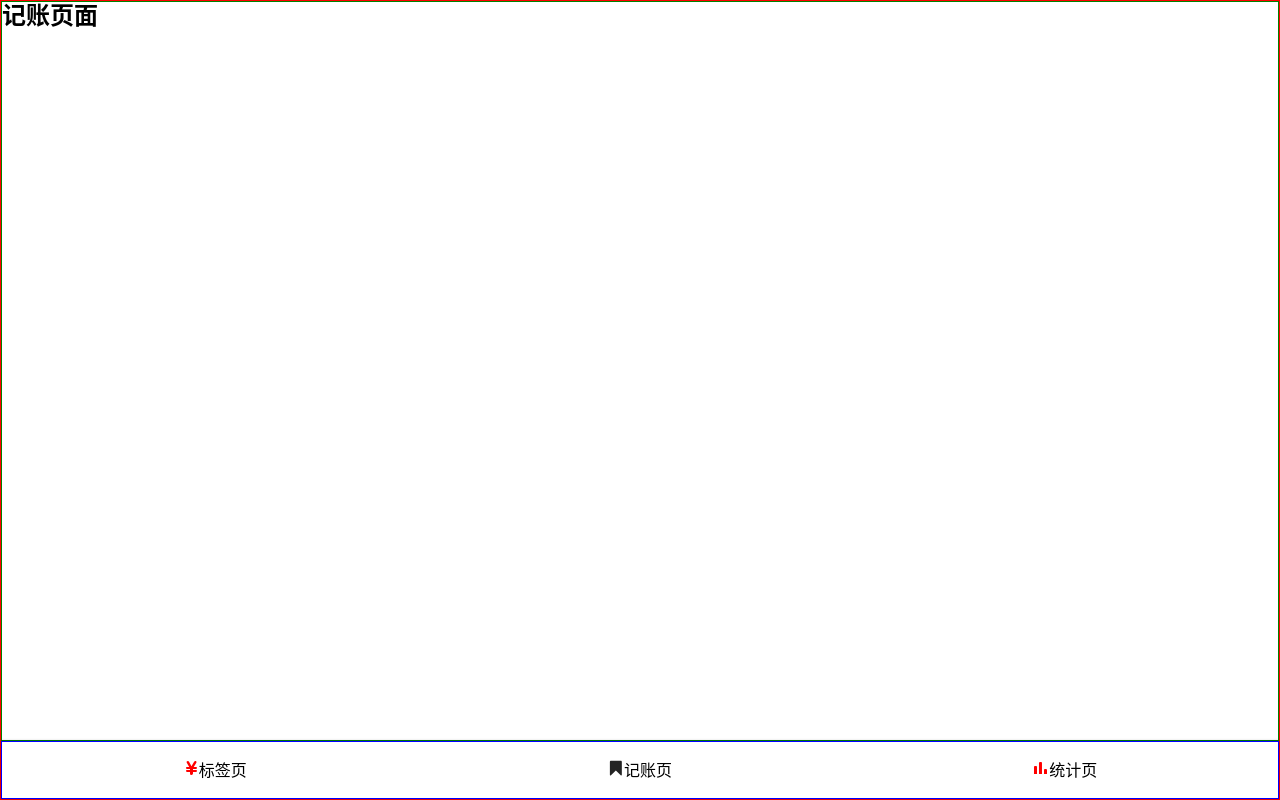
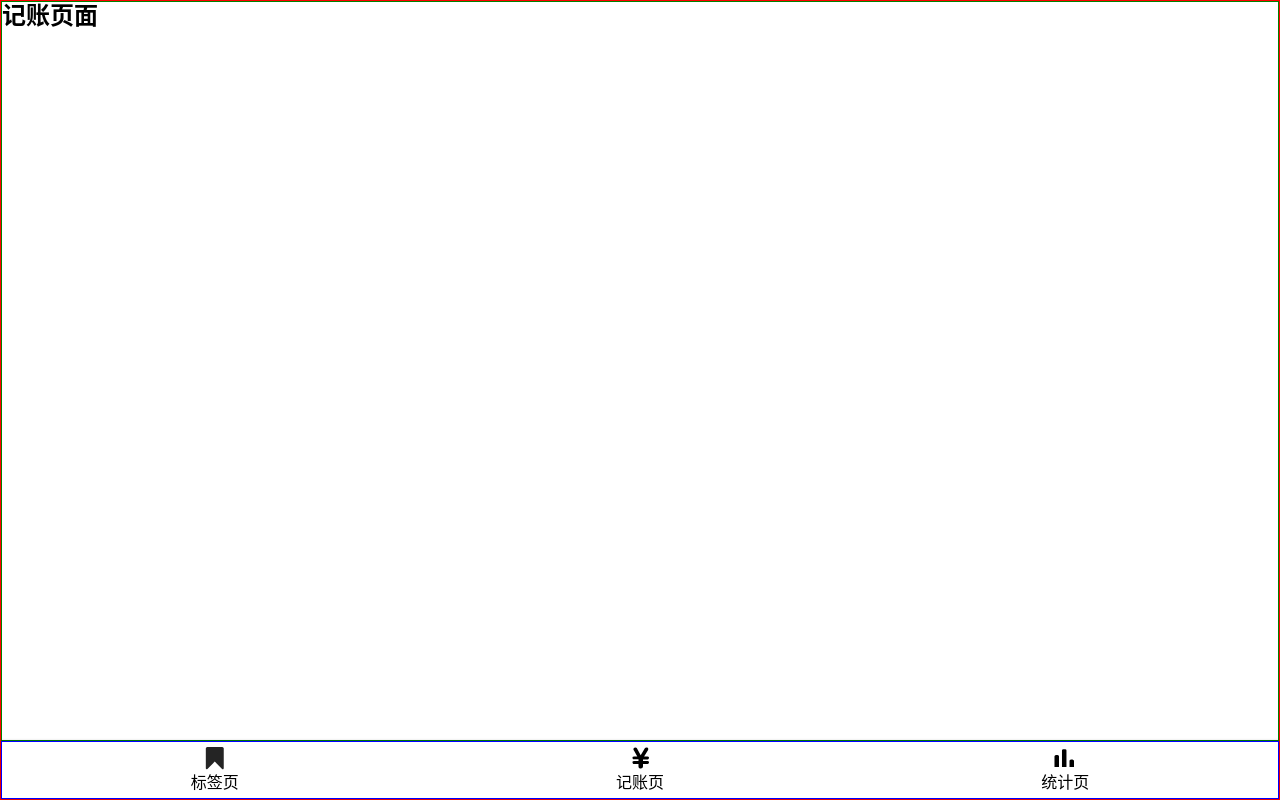
Before and after one commit to didiyou/Account_react, a React app: page /#/money in a window 1280 px wide. Built offline with nearby package versions, Linux system fonts and the light colour scheme.

Commit message:
创建icon组件

```diff
--- a/package.json
+++ b/package.json
@@ -102,6 +102,7 @@
   "devDependencies": {
     "@types/react-router-dom": "^5.3.1",
     "@types/styled-components": "5.0.1",
+    "@types/webpack-env": "1.15.1",
     "svg-sprite-loader": "^6.0.11",
     "svgo-loader": "^3.0.0"
   },
--- a/src/App.tsx
+++ b/src/App.tsx
@@ -1,5 +1,5 @@
 import React from 'react';
-import Nav from './Nav'
+import Nav from './components/Nav'
 //import './App.css';
 import styled from 'styled-components'
 import {
--- /dev/null
+++ b/src/components/Icon.tsx
@@ -0,0 +1,16 @@
+import React from 'react'
+let importAll = (requireContext: __WebpackModuleApi.RequireContext) => requireContext.keys().forEach(requireContext);
+try {importAll(require.context('icons', true, /\.svg$/));} catch (error) {console.log(error);}
+
+type Props ={
+    name:string
+}
+
+const Icon =(props:Props)=>{
+    return(
+        <svg className='icon'>
+            <use xlinkHref={'#'+props.name}/>
+                </svg>
+    )
+}
+export default Icon
--- a/src/Nav.tsx
+++ b/src/components/Nav.tsx
@@ -1,10 +1,9 @@
 import styled from 'styled-components'
 import {Link} from 'react-router-dom'
 import React from 'react'
+import Icon from './Icon'
 
-require('./icons/money.svg')
-require('icons/chart.svg')
-require('icons/tag.svg')
+
 
 const NavWrapper = styled.nav`
 border:1px solid blue;
@@ -16,7 +15,14 @@
   > li{
       width:33.3333%;
       text-align:center;
-      padding:16px;
+      padding:4px 0;
+      display:flex;
+      flex-direction: column;
+      align-items: center;
+      .icon{
+          width:24px;
+          height:24px;
+      }
   }
 }
 `
@@ -25,21 +31,15 @@
         <NavWrapper>
             <ul>
             <li>
-            <svg fill='red' className='icon'>
-                <use xlinkHref='#money' />
-            </svg>
+            <Icon name='tag'/>
               <Link to="/tags">标签页</Link>
             </li>
             <li>
-            <svg fill='red' className='icon'>
-                <use xlinkHref='#tag' />
-            </svg>
+            <Icon name='money'/>
               <Link to="/money">记账页</Link>
             </li>
             <li>
-            <svg fill='red' className='icon'>
-                <use xlinkHref='#chart' />
-            </svg>
+            <Icon name='chart'/>
               <Link to="/Statistics">统计页</Link>
             </li>
           </ul>
--- a/src/index.scss
+++ b/src/index.scss
@@ -21,4 +21,5 @@
 .icon{
     width:1em;
     height:1em;
+    display: inline-block;
 }
```
Also changed, not shown: 1 other file (tests, documents, lock files or other folders).
